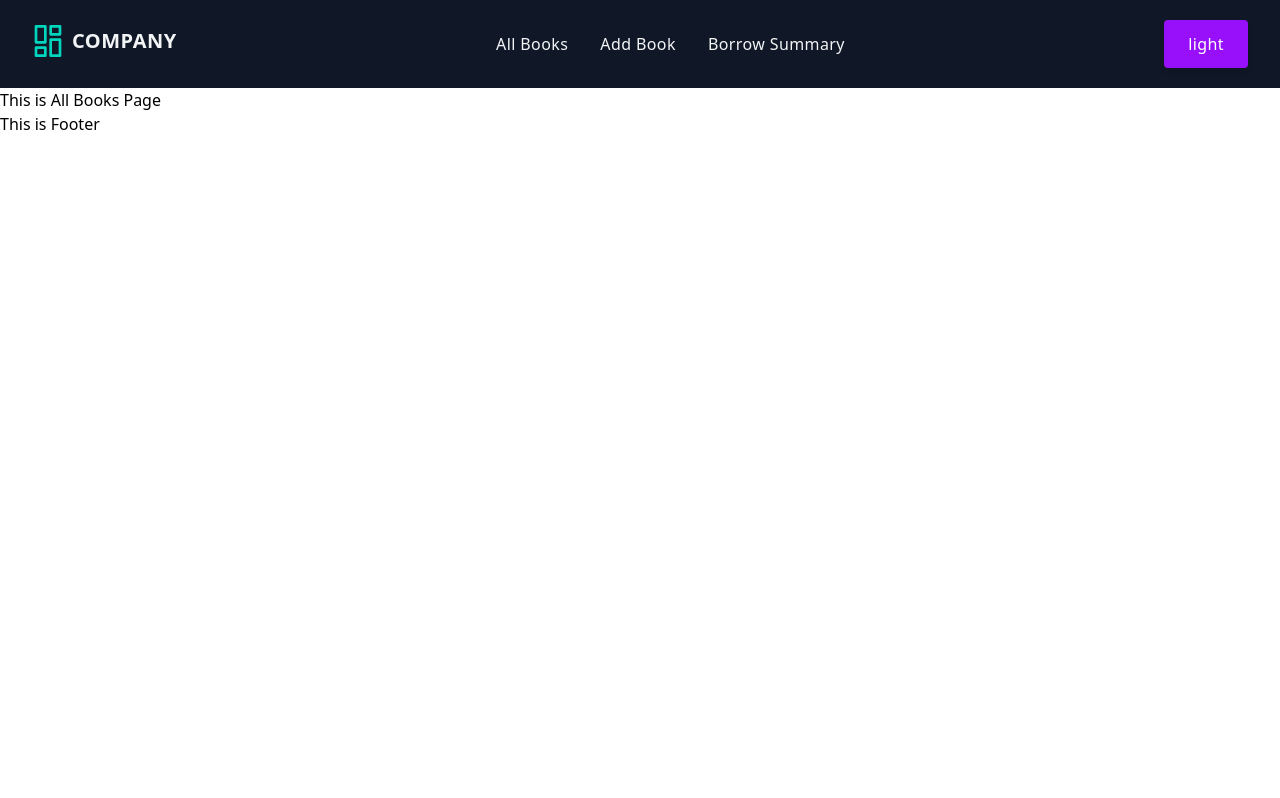
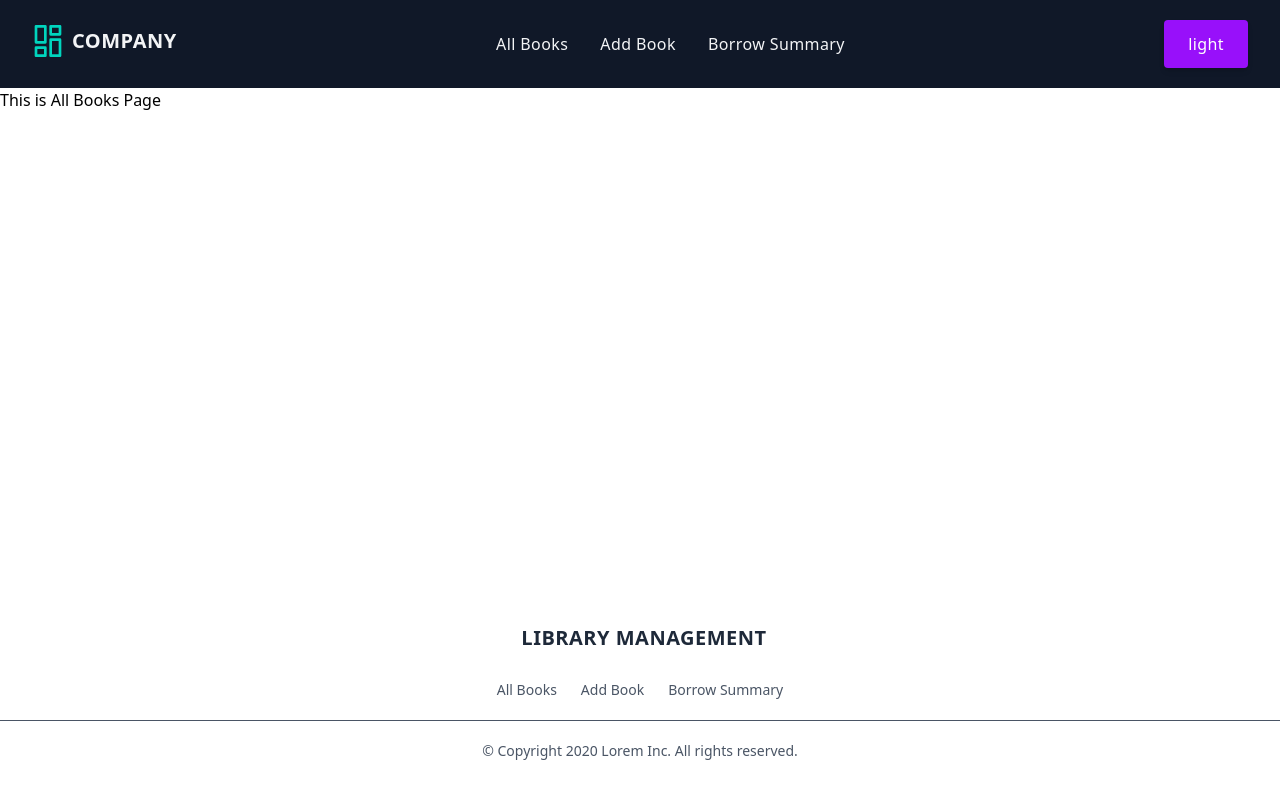
Before and after one commit to MukitHossen7/L2B5-Library-Management-Client, a React (Vite) app: page / in a window 1280 px wide. Shown: the top 798 px of the page. Built offline with nearby package versions, Linux system fonts and the light colour scheme.

Commit message:
Refactor Footer and MainLayout components to improve structure and add navigation links

```diff
--- a/src/components/footer/Footer.tsx
+++ b/src/components/footer/Footer.tsx
@@ -1,7 +1,48 @@
+import { Link } from "react-router";
+
 const Footer = () => {
   return (
-    <div>
-      <h1>This is Footer</h1>
+    <div className="w-11/12 md:w-11/12 lg:w-11/12 xl:container mx-auto py-10">
+      <div className="flex flex-col items-center text-center">
+        {/* Logo */}
+        <div className="flex flex-col items-center">
+          <Link to="/" className="inline-flex items-center mb-2">
+            <span className="ml-2 text-xl font-bold tracking-wide text-gray-800 uppercase">
+              Library Management
+            </span>
+          </Link>
+        </div>
+
+        {/* Links Section */}
+
+        <div className="flex justify-center text-sm text-gray-600 py-5">
+          {/* Book Navigation */}
+          <div>
+            <ul className=" flex items-center gap-6">
+              <li>
+                <Link to="/books" className="hover:text-purple-600">
+                  All Books
+                </Link>
+              </li>
+              <li>
+                <Link to="/add-book" className="hover:text-purple-600">
+                  Add Book
+                </Link>
+              </li>
+              <li>
+                <Link to="/borrow-summary" className="hover:text-purple-600">
+                  Borrow Summary
+                </Link>
+              </li>
+            </ul>
+          </div>
+        </div>
+
+        {/* Footer Bottom */}
+        <div className="w-full border-t pt-5 text-sm text-gray-600 text-center">
+          © Copyright 2020 Lorem Inc. All rights reserved.
+        </div>
+      </div>
     </div>
   );
 };
--- a/src/layouts/MainLayout.tsx
+++ b/src/layouts/MainLayout.tsx
@@ -6,7 +6,10 @@ const MainLayout = () => {
   return (
     <div>
       <Navbar></Navbar>
-      <Outlet></Outlet>
+      <div className="min-h-[calc(100vh-304px)]">
+        <Outlet></Outlet>
+      </div>
+
       <Footer></Footer>
     </div>
   );
```
